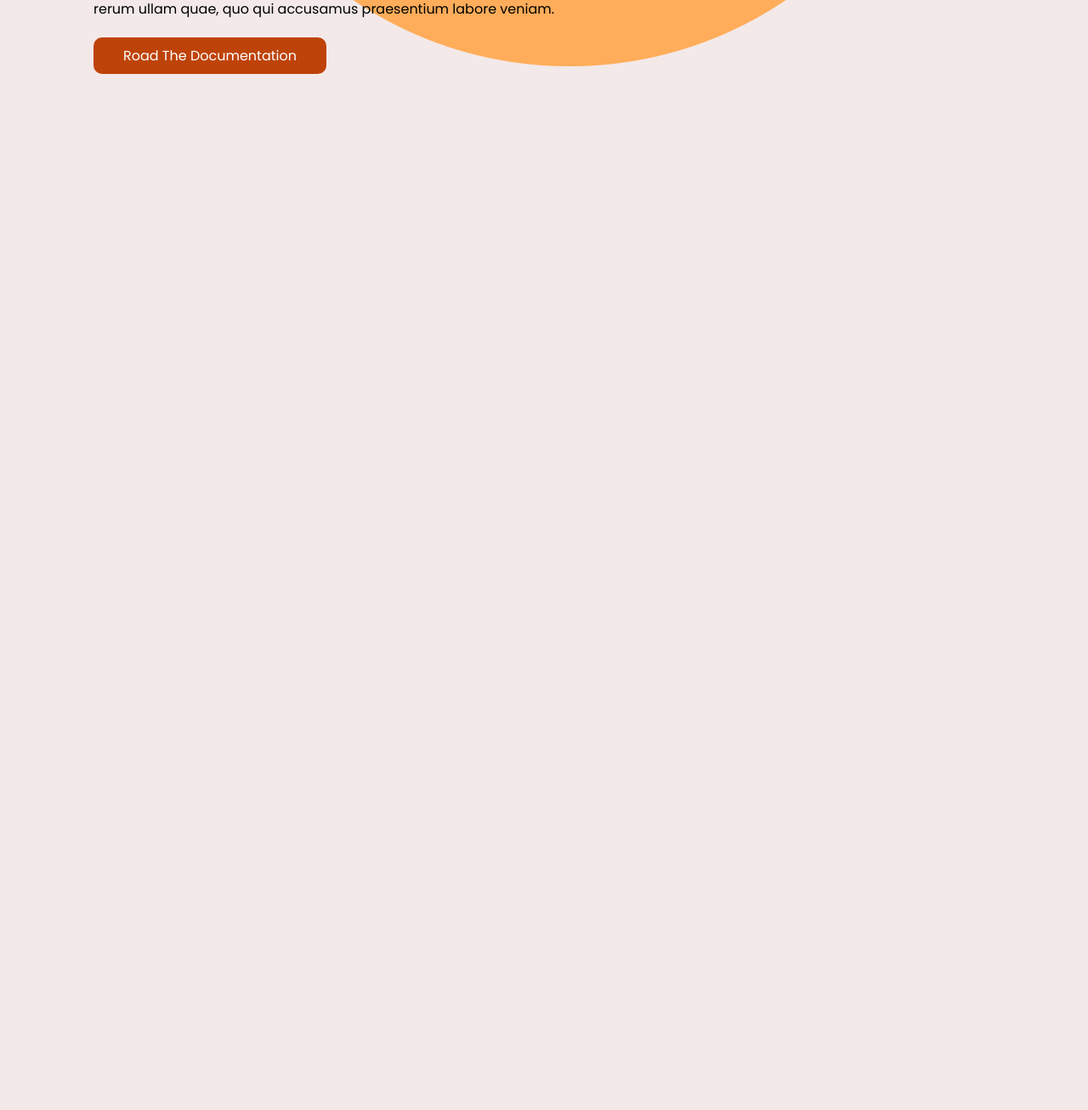
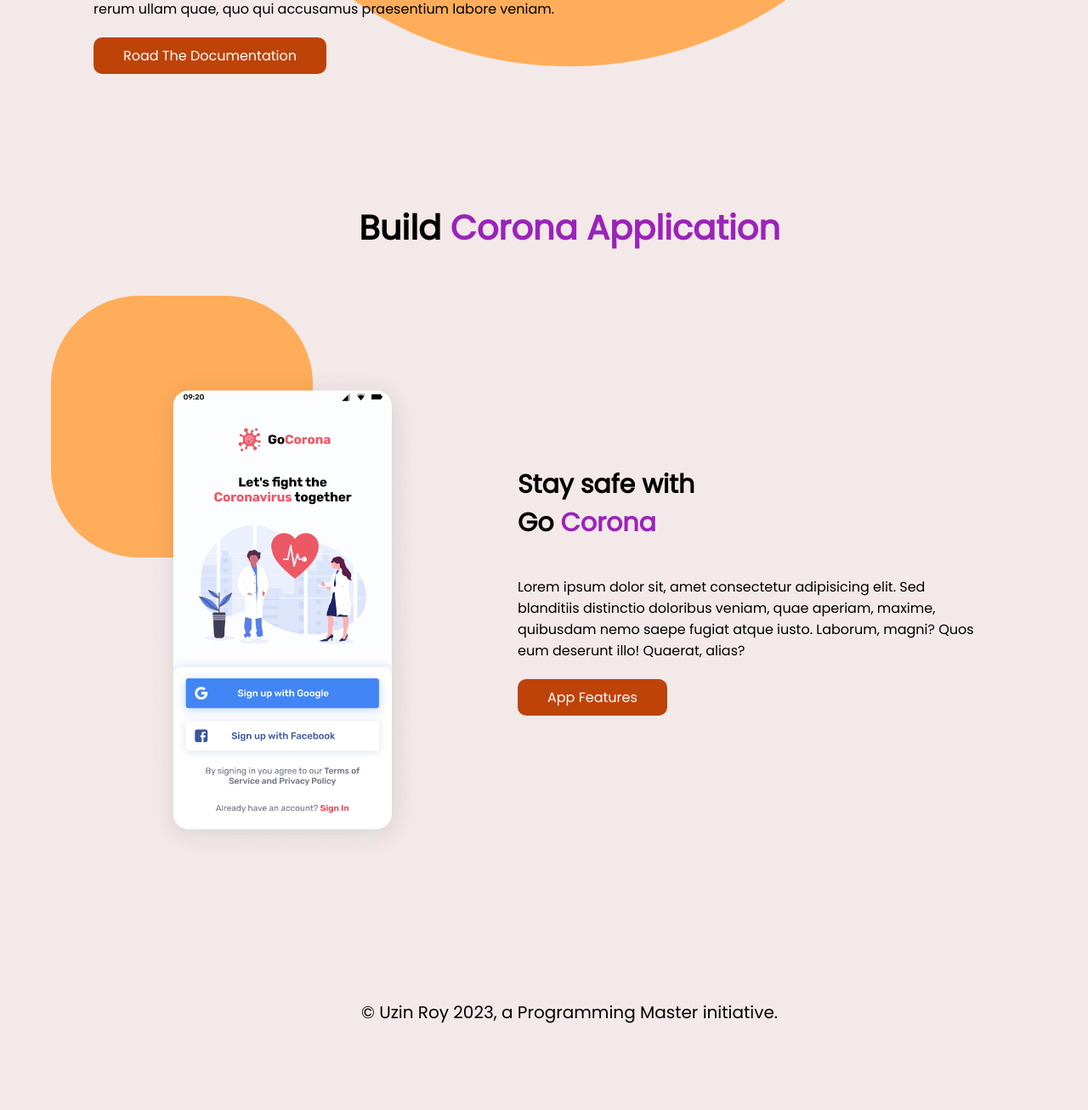
Before and after one commit to royuzin/home-work1, a plain HTML site: page index.html in a window 1280 px wide. Shown: the part 2050-3356 px from the top of the page at 85% size. Before the commit the page ends 2228 px from the top, so only its background shows below. Drawn offline with Linux system fonts and the light colour scheme.

Commit message:
done-assignment

```diff
--- a/index.html
+++ b/index.html
@@ -95,5 +95,28 @@
         </section>
 
         <!-- -------global--- -->
+
+        <!-- ------------corona--------- -->
+        <section>
+            <h2 class="onr">Build <span class="btm" >Corona Application </span></h2>
+            <div class="corona">
+                <div class="corona-left">
+                    <img src="images/pictures/app.png" alt="">
+                </div>
+                <div class="corona-right">
+                    <h2>Stay safe with </h2>
+                    <h2>Go <span class="btm">Corona</span></h2>
+                    <p>Lorem ipsum dolor sit, amet consectetur adipisicing elit. Sed blanditiis distinctio doloribus veniam, quae aperiam, maxime, quibusdam nemo saepe fugiat atque iusto. Laborum, magni? Quos eum deserunt illo! Quaerat, alias?</p>
+                    <a class="btn" href="#">App Features</a>
+                </div>
+            </div>
+
+        </section>
+        <!-- ------------corona--------- -->
+        <section>
+            <footer>
+                <p>© Uzin Roy 2023, a Programming Master initiative.</p>
+            </footer>
+        </section>
 </body>
 </html>
--- a/style.css
+++ b/style.css
@@ -191,3 +191,47 @@ section{
 
 
 /* -----------global-------- */
+
+/* ---------------corona------ */
+.onr {
+    text-align: center;
+    font-size: 40px;
+    padding-bottom: 50px;
+}
+.btm{
+    color: #9b23b9;
+}
+.corona{
+    display: flex;
+    width: 90%;
+}
+.corona-left{
+    width: 50%;
+    height: auto;
+    background-image: url(images/shapes/shape-3.png);
+    background-repeat: no-repeat;
+    background-position-x: left;
+}
+.corona-left img{
+    display: block;
+    width: 60%;
+    margin-left: auto;
+    margin-right: auto;
+    padding-top: 80px;
+}
+.corona-right{
+    width: 50%;
+    padding-top: 200px;
+}
+.corona-right h2{
+    font-size: 30px;
+}
+.corona-right p{
+    padding-top: 40px;
+    padding-bottom: 30px;
+}
+footer p{
+    text-align: center;
+    font-size: 20px;
+}
+/* ---------------corona------ */
```
